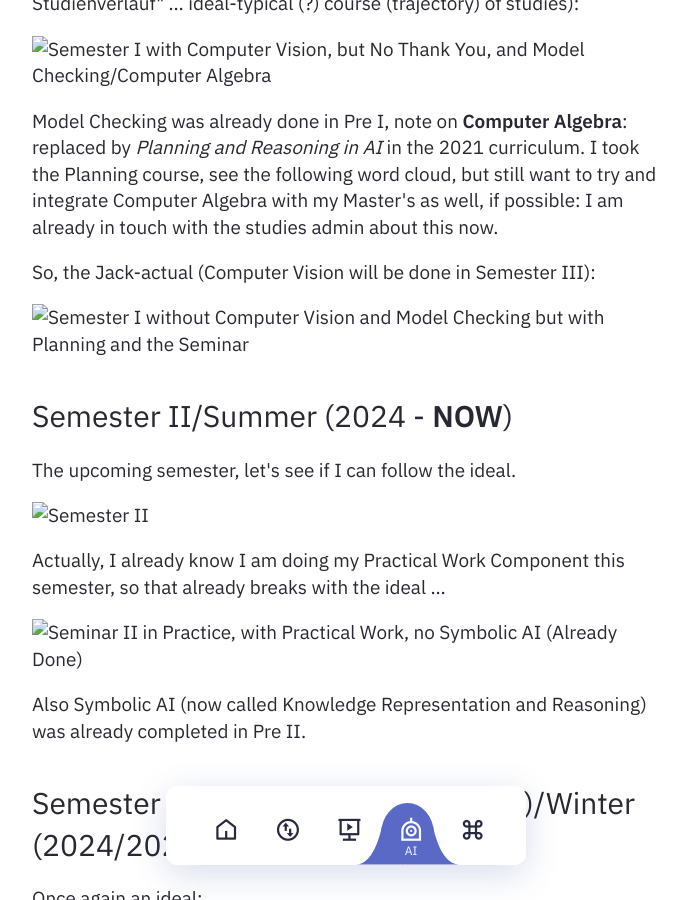
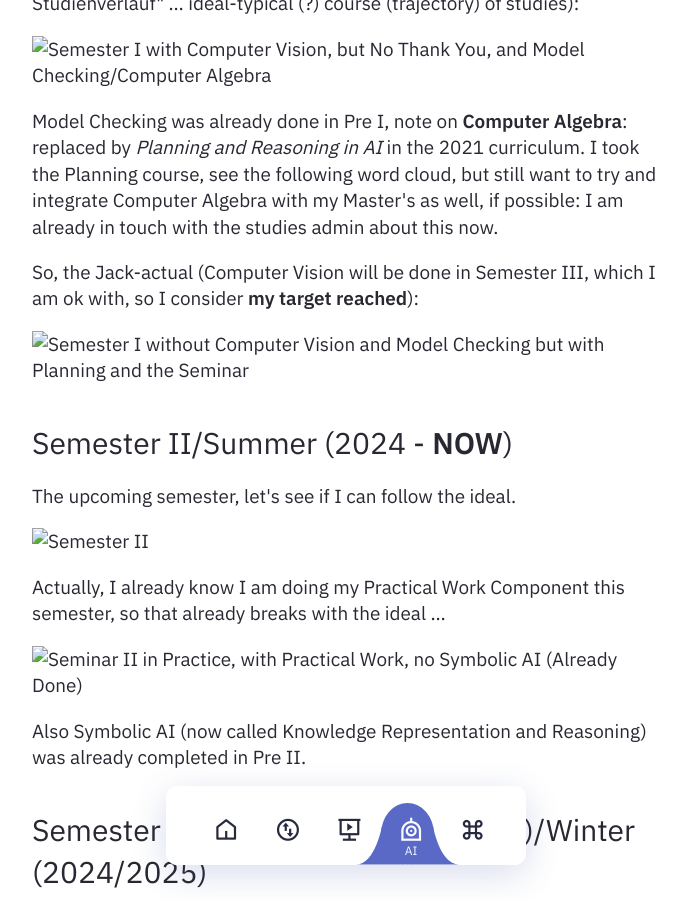
Before and after one commit to heseltime/heseltime.github.io, a Jekyll site: the page built from pages/rDai.md, in a window 1280 px wide and 900 px high, scrolled down 3674 px. Shown: the whole window, without its empty margins (294-980 px from the left). Built offline with Jekyll 4.4.1, drawn with Linux system fonts in a browser that asks for light colours.

Commit message:
Add target info

```diff
--- a/pages/rDai.md
+++ b/pages/rDai.md
@@ -64,7 +64,7 @@ Curricular ideal (here's a magical German term for you: "Idealtypischer Studienv
 
 Model Checking was already done in Pre I, note on **Computer Algebra**: replaced by _Planning and Reasoning in AI_ in the 2021 curriculum. I took the Planning course, see the following word cloud, but still want to try and integrate Computer Algebra with my Master's as well, if possible: I am already in touch with the studies admin about this now.
 
-So, the Jack-actual (Computer Vision will be done in Semester III):
+So, the Jack-actual (Computer Vision will be done in Semester III, which I am ok with, so I consider **my target reached**):
 
 ![Semester I without Computer Vision and Model Checking but with Planning and the Seminar](image-18.png)
 
```
